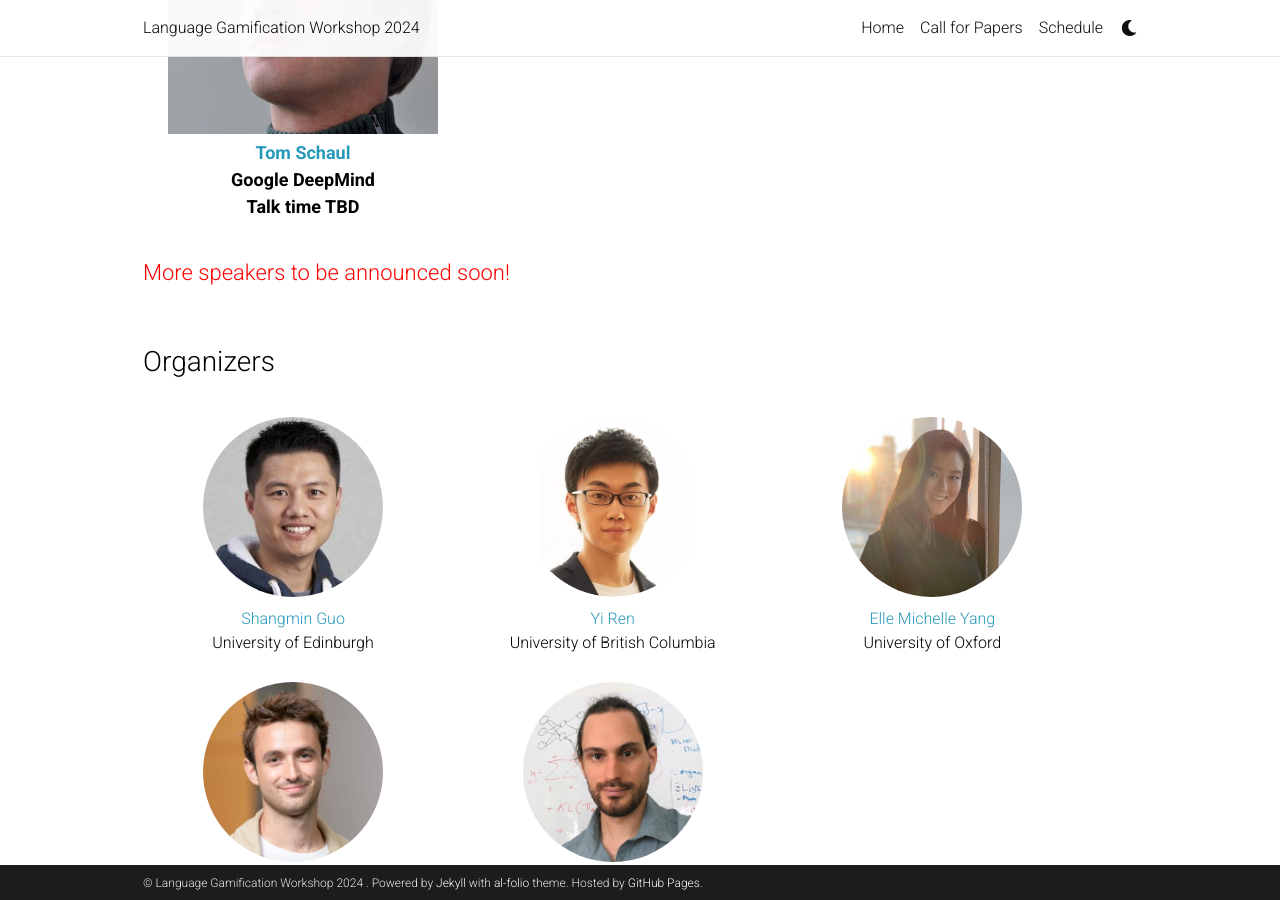
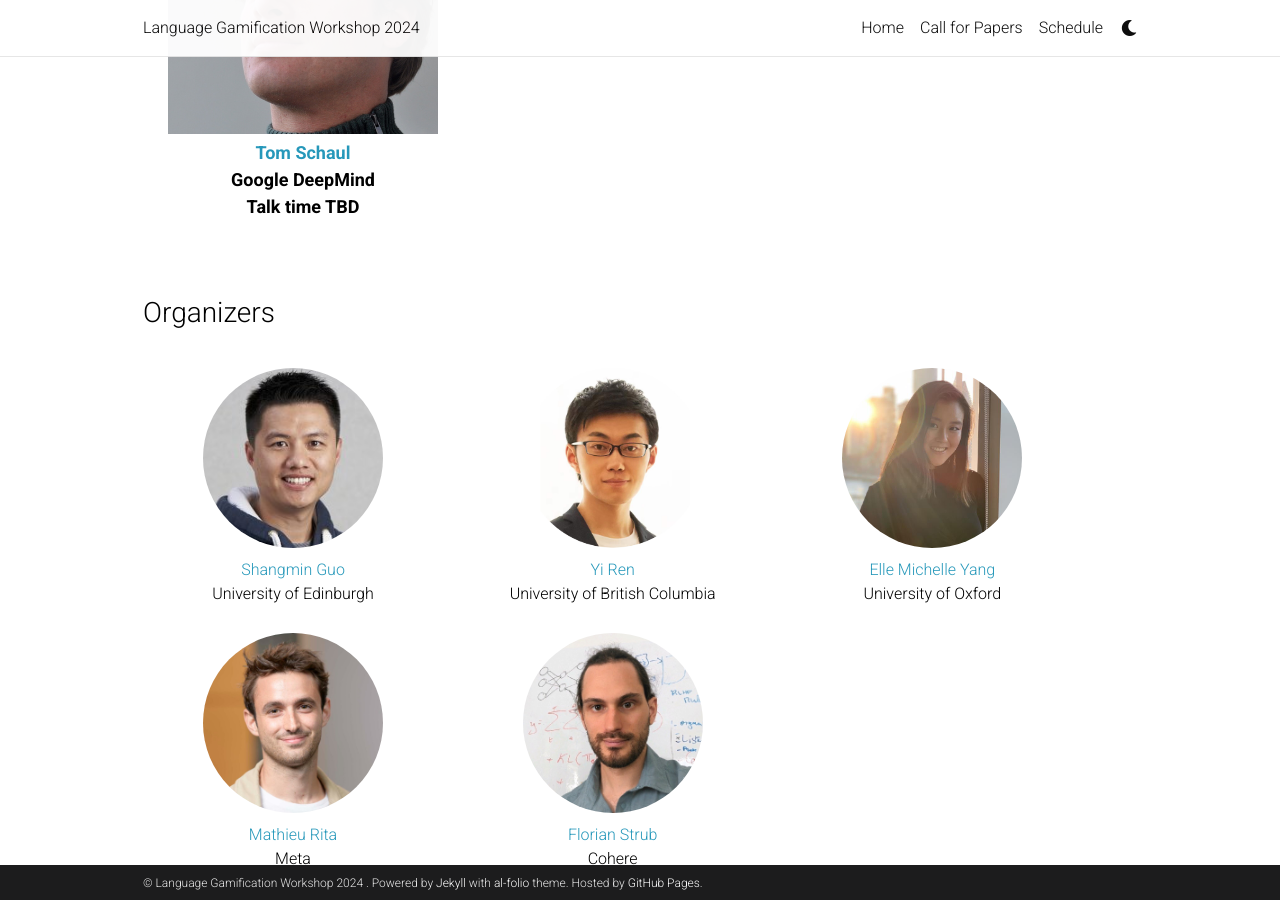
Before and after one commit to opensourcing-foundation-models/opensourcing-foundation-models.github.io, a Jekyll site: the page built from _pages/home.md, in a window 1280 px wide and 900 px high, scrolled down 2010 px. Built offline with Jekyll 4.4.1, drawn with Linux system fonts in a browser that asks for light colours; emoji names are drawn with the system emoji font; comment, search, counter and statistics services are not loaded; a style sheet for code colours, icons or effects is not loaded.

Commit message:
update speaker list and paper dates

```diff
--- a/_pages/home.md
+++ b/_pages/home.md
@@ -96,9 +96,6 @@ This workshop invites an exploration of Language Gamification through a diverse
     </div>
 </html>
 
-<span style="color:red;font-size:22px;">
-    More speakers to be announced soon!
-</span>
 
 <!-- ## Organization Chairs -->
 <!-- <html> -->
```
Also changed, not shown: _pages/call_for_paper.md (+1 -1 lines).
